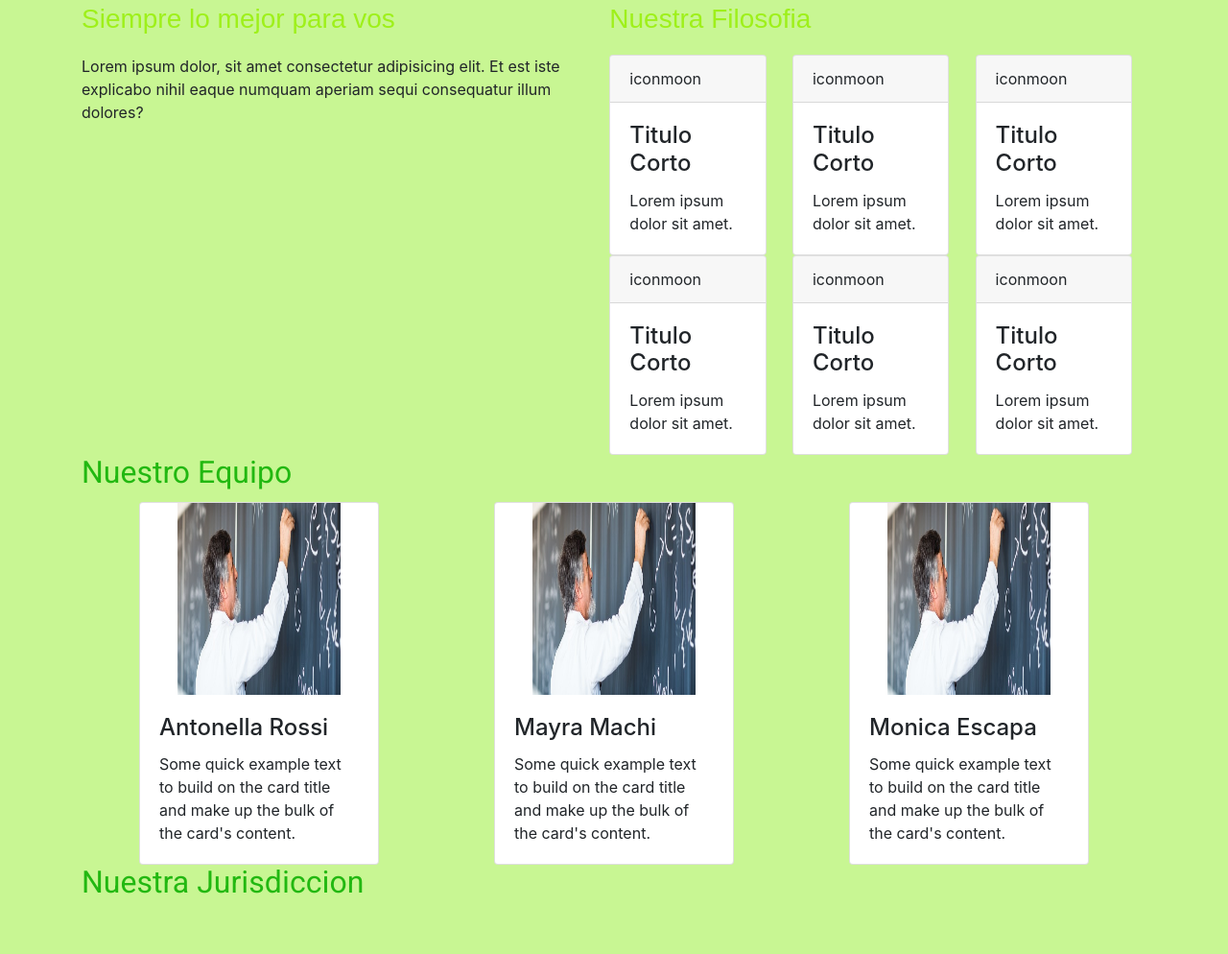
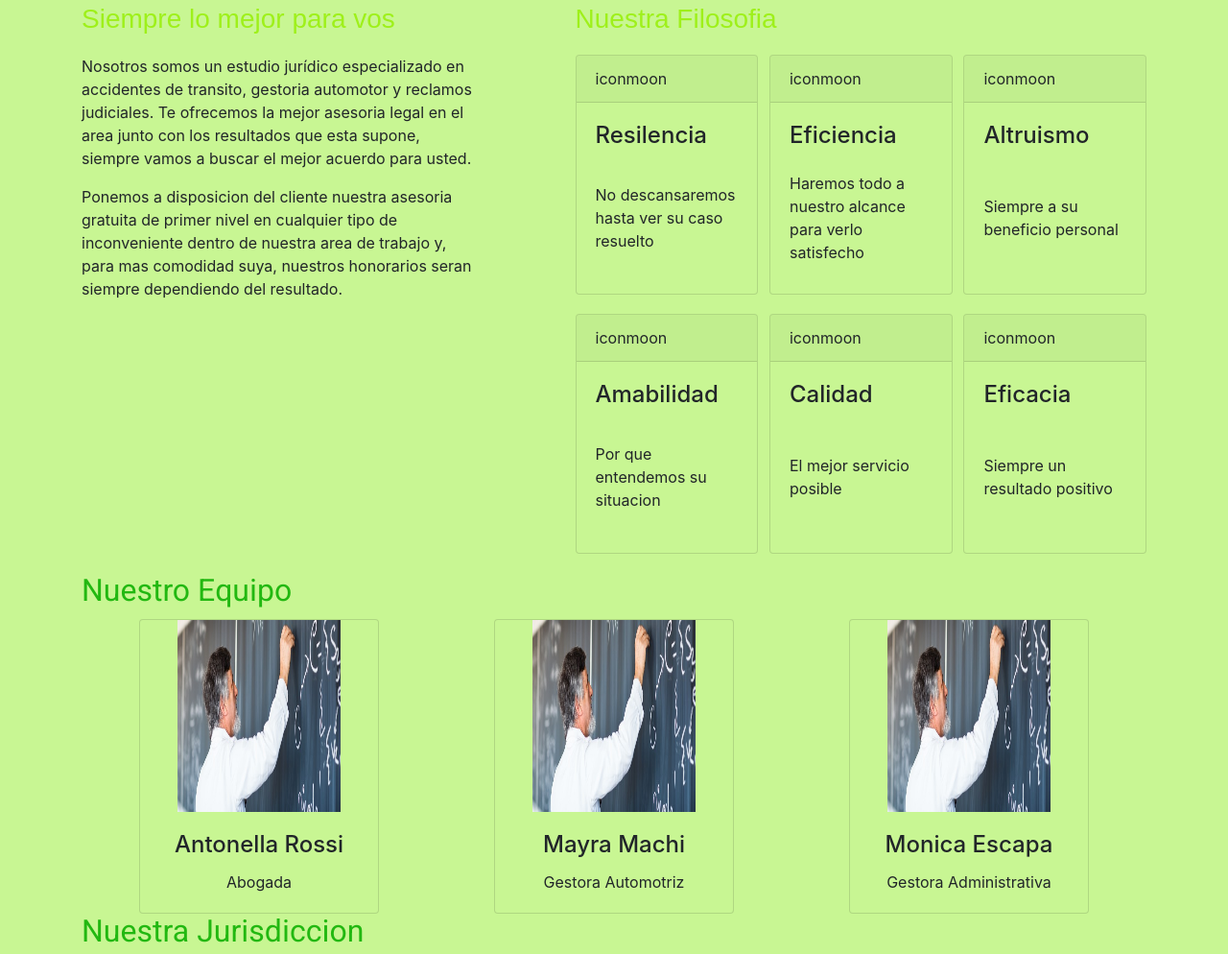
Before and after one commit to Jeronimofe/Repositorio1, a website: page index.html in a window 1280 px wide. Shown: the part 765-1759 px from the top of the page at 96% size. Drawn offline with nearby package versions, Linux system fonts and the light colour scheme; files whose address does not match are found by name; a web font is replaced by a local one.

Commit message:
modificaciones menores

```diff
--- a/index.html
+++ b/index.html
@@ -42,7 +42,6 @@
                     <li class="nav-item">
                         <a class="nav-link" href="#contacto" id="enlace">Contacto</a>
                     </li>
-
                 </div>
             </nav>
         </div>
@@ -50,7 +49,7 @@
     </header>
 
     <main>
-        <section id="inicio" class="section">
+        <section id="inicio">
             <div class="container">
                 <div class="sectionhome">
                     <div class="wow fadeInDown">
@@ -84,21 +83,23 @@
             </div>
         </section>
         <!-- Seccion Sobre Nosotros -->
-         <section class="section" id="sobrenosotros">
+        <section id="sobrenosotros">
             <h2 class="container">
             Sobre Nosotros
             </h2>
                 <div class="divsobrenosotros container">
-
-                    <div>
+                    <div id="divlomejorparavos">
                         <h3>
                             Siempre lo mejor para vos
                         </h3>
                             <p>
-                            Lorem ipsum dolor, sit amet consectetur adipisicing elit. Et est iste explicabo nihil eaque numquam aperiam sequi consequatur illum dolores?
+                            Nosotros somos un estudio jurídico especializado en accidentes de transito, gestoria automotor y reclamos judiciales. Te ofrecemos la mejor asesoria legal en el area junto con los resultados que esta supone, siempre vamos a buscar el mejor acuerdo para usted.
+                            </p>
+                            <p>
+                            Ponemos a disposicion del cliente nuestra asesoria gratuita de primer nivel en cualquier tipo de inconveniente dentro de nuestra area de trabajo y, para mas comodidad suya, nuestros honorarios seran siempre dependiendo del resultado.
                             </p>
                     </div>
-                    <div class="container">
+                    <div>
                         <h3>
                             Nuestra Filosofia
                         </h3>
@@ -107,54 +108,54 @@
                                     <div class="card-header">
                                     iconmoon
                                     </div>
-                                    <div class="card-body">
-                                    <h4 class="card-title">Titulo Corto</h4>
-                                    <p class="card-text">Lorem ipsum dolor sit amet.</p>
+                                    <div class="card-body card-body2">
+                                    <h4 class="card-title">Resilencia</h4>
+                                    <p class="card-text">No descansaremos hasta ver su caso resuelto</p>
                                     </div>
                                 </div>
                                 <div class="card card2">
                                     <div class="card-header">
                                     iconmoon
                                     </div>
-                                    <div class="card-body">
-                                    <h4 class="card-title">Titulo Corto</h4>
-                                    <p class="card-text">Lorem ipsum dolor sit amet.</p>
+                                    <div class="card-body card-body2">
+                                    <h4 class="card-title">Eficiencia</h4>
+                                    <p class="card-text">Haremos todo a nuestro alcance para verlo satisfecho</p>
                                     </div>
                                 </div>
                                 <div class="card card2">
                                     <div class="card-header">
                                     iconmoon
                                     </div>
-                                    <div class="card-body">
-                                    <h4 class="card-title">Titulo Corto</h4>
-                                    <p class="card-text">Lorem ipsum dolor sit amet.</p>
+                                    <div class="card-body card-body2">
+                                    <h4 class="card-title">Altruismo</h4>
+                                    <p class="card-text">Siempre a su beneficio personal</p>
                                     </div>
                                 </div>
                                 <div class="card card2">
                                     <div class="card-header">
                                     iconmoon
                                     </div>
-                                    <div class="card-body">
-                                    <h4 class="card-title">Titulo Corto</h4>
-                                    <p class="card-text">Lorem ipsum dolor sit amet.</p>
+                                    <div class="card-body card-body2">
+                                    <h4 class="card-title">Amabilidad</h4>
+                                    <p class="card-text">Por que entendemos su situacion</p>
                                     </div>
                                 </div>
                                 <div class="card card2">
                                     <div class="card-header">
                                     iconmoon
                                     </div>
-                                    <div class="card-body">
-                                    <h4 class="card-title">Titulo Corto</h4>
-                                    <p class="card-text">Lorem ipsum dolor sit amet.</p>
+                                    <div class="card-body card-body2">
+                                    <h4 class="card-title">Calidad</h4>
+                                    <p class="card-text">El mejor servicio posible</p>
                                     </div>
                                 </div>
                                 <div class="card card2">
                                     <div class="card-header">
                                     iconmoon
                                     </div>
-                                    <div class="card-body">
-                                    <h4 class="card-title">Titulo Corto</h4>
-                                    <p class="card-text">Lorem ipsum dolor sit amet.</p>
+                                    <div class="card-body card-body2">
+                                    <h4 class="card-title">Eficacia</h4>
+                                    <p class="card-text">Siempre un resultado positivo</p>
                                     </div>
                                 </div>
                             </div>
@@ -162,7 +163,7 @@
                 </div>
         </section>
         <!-- Seccion Equipo -->
-        <section class="section" id="equipo">
+        <section id="equipo">
             <h2 class="container">
                 Nuestro Equipo
             </h2>
@@ -172,8 +173,7 @@
                         <div class="card-body">
                         <h4 class="card-title">Antonella Rossi</h4>
                         <p class="card-text">
-                            Some quick example text to build on the card title
-                            and make up the bulk of the card's content.
+                            Abogada
                         </p>
                         </div>
                     </div>
@@ -182,8 +182,7 @@
                         <div class="card-body">
                         <h4 class="card-title">Mayra Machi</h4>
                         <p class="card-text">
-                            Some quick example text to build on the card title
-                            and make up the bulk of the card's content.
+                            Gestora Automotriz
                         </p>
                         </div>
                     </div>
@@ -192,8 +191,7 @@
                         <div class="card-body">
                         <h4 class="card-title">Monica Escapa</h4>
                         <p class="card-text">
-                            Some quick example text to build on the card title
-                            and make up the bulk of the card's content.
+                            Gestora Administrativa
                         </p>
                         </div>
                     </div>
@@ -201,7 +199,7 @@
         </section>
         </>
         <!-- Seccion Jurisdiccion -->
-        <section id="jurisdiccion" class="section">
+        <section id="jurisdiccion">
             <h2 class="container">
             Nuestra Jurisdiccion
             </h2>
@@ -245,7 +243,7 @@
                 </div>
         </section>
         <!-- Seccion Galeria -->
-        <section class="section" id="galeria">
+        <section id="galeria">
             <h2 class="container">
             Galeria
             </h2>
@@ -259,7 +257,7 @@
             </div>
         </section>
         <!-- Seccion Contacto -->
-        <section class=" section" id="contacto">
+        <section id="contacto">
             <h2 class="container">
             <strong>Contacto</strong>
             </h2>
--- a/scss/_global.scss
+++ b/scss/_global.scss
@@ -32,6 +32,10 @@ header{
 }
 
 /* main */
+body{
+        padding:0px;
+        background-color: $section-background-color;
+    }
 .sectionhome{
     display: grid;
     grid-template-columns: 1fr 2fr;
@@ -73,18 +77,30 @@ h2{
             color: $h1-h3-color;
             font-family: sans-serif, fira sans, heebo;
     }
+    #divlomejorparavos{
+            width:120%;
+            margin-right: $main-px-prom;
+    }
     #cartafilosofia{
             display:flex;
             flex-flow: row wrap;
             justify-content: space-between;
             align-content: center;
             .card2{
-                    width:30%;
+                    width:32%;
                     margin: 0px;
-                    height: 90%;
+                    height: $main-px-prom*2.5;
+                    margin-bottom: 20px;
+                    .card-body2{
+                        display:grid;
+                        grid-template-rows: 1fr, 3fr;
+                    }
             }
     }
 }
+.card{
+        background-color: $section-background-color;
+    }
 
 /* nuestro equipo */
 #grid{
@@ -101,6 +117,12 @@ h2{
             .card-img-top{
                     height: $main-px-prom*2;
                     width: $main-px-prom*2;
+            }
+            .card-title{
+                    text-align: center;
+            }
+            .card-text{
+                    text-align: center;
             }
     }
 }
@@ -159,10 +181,7 @@ form{
             border:solid 1px $color-green;
     }
 }
-.section{
-    padding:0px;
-    background-color: $section-background-color;
-}
+
 
 /* footer */
 footer{
```
Also changed, not shown: css/main.css, img/Mayra.jpeg (added), 2 other files. Lines whose indentation alone changed are shown as unchanged.
